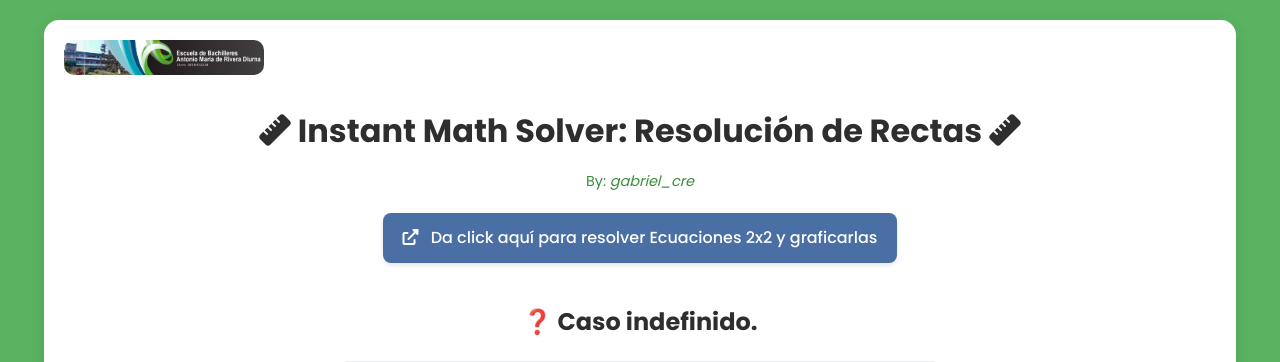
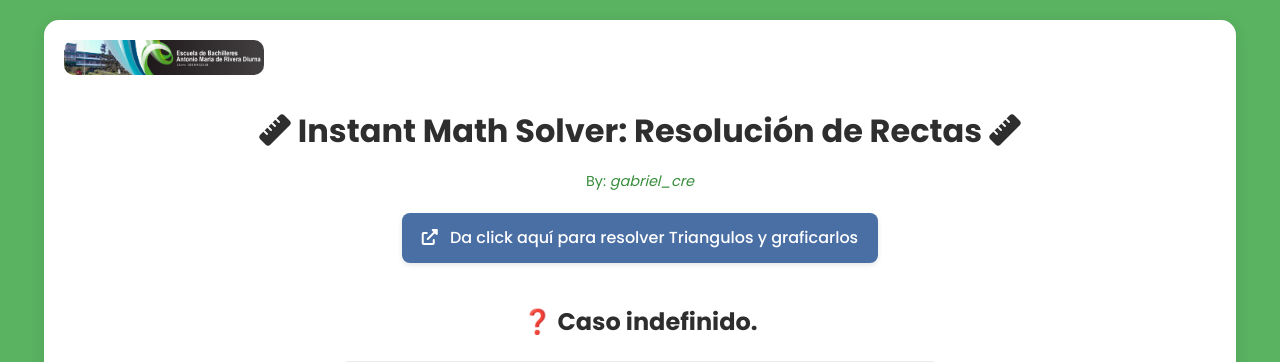
Before and after one commit to Gabriel-creZ/nismoos-rectas1, a Flask app: template templates/resultado.html in a window 1280 px wide. Shown: the top 362 px of the page. Run offline with Flask 2, Linux system fonts and the light colour scheme; the template is opened without the code that fills it, so the values that code supplies are empty.

Commit message:
Correciones minimas a Final Release

```diff
--- a/templates/resultado.html
+++ b/templates/resultado.html
@@ -17,8 +17,8 @@
       <h1><i class="fas fa-ruler"></i> Instant Math Solver: Resolución de Rectas <i class="fas fa-ruler"></i></h1>
       <p class="creator">By: <em>gabriel_cre</em></p>
       <div class="equation-link">
-        <a href="https://resolucion-rectas-nismoos.onrender.com" target="_blank">
-          <i class="fas fa-external-link-alt"></i> Da click aquí para resolver Ecuaciones 2x2 y graficarlas
+        <a href="https://resolucion-triangulos-nismoos.onrender.com" target="_blank">
+          <i class="fas fa-external-link-alt"></i> Da click aquí para resolver Triangulos y graficarlos
         </a>
       </div>
     </header>
```
